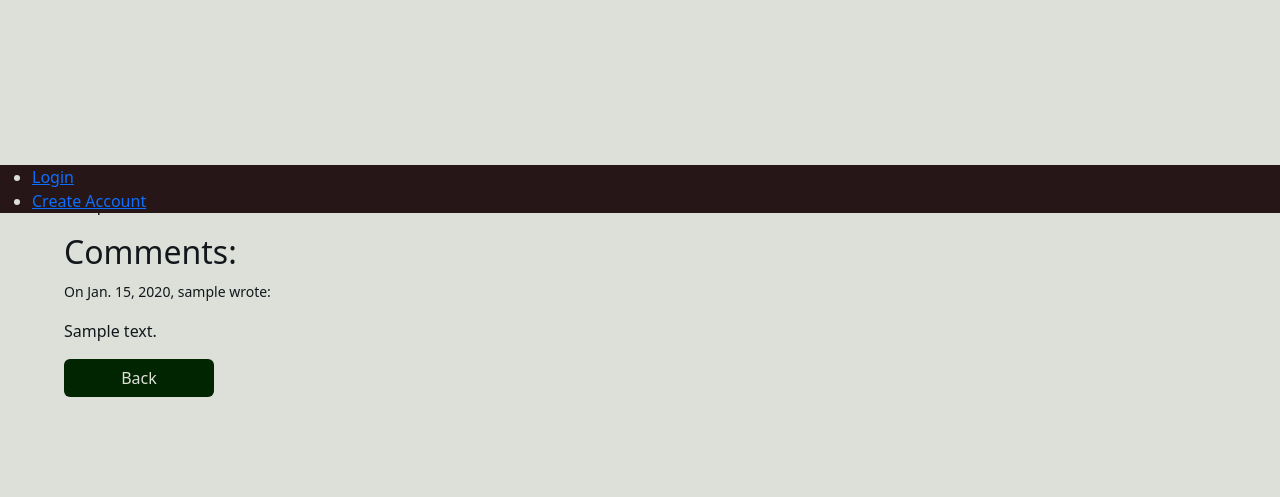
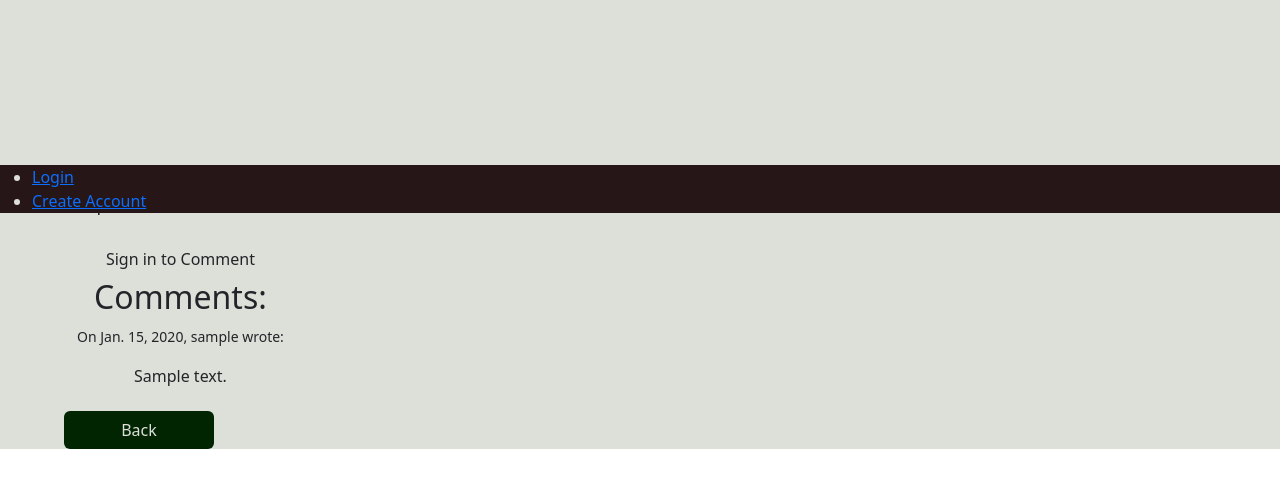
Before and after one commit to geraldine-mor/diggit, a Django app: a page that uses templates/base.html in a window 1280 px wide. Shown: the part 587-1084 px from the top of the page. Before the commit the page ends 984 px from the top, so only its background shows below. Run offline with Django 5.2, Linux system fonts and the light colour scheme; tables that the repository leaves empty hold one stand-in row (values such as "Sample post"); some libraries are stand-ins or nearby versions; some web fonts are replaced.

Commit message:
Add comment form and test

```diff
--- a/blog/forms.py
+++ b/blog/forms.py
@@ -1,4 +1,5 @@
 from django import forms
+from .models import Comment
 
 class SignupForm(forms.Form):
     first_name = forms.CharField(max_length=30, label='First Name')
@@ -14,3 +15,9 @@ class SignupForm(forms.Form):
         user.first_name = self.cleaned_data['first_name']
         user.last_name = self.cleaned_data['last_name']
         user.save()
+
+
+class CommentForm(forms.ModelForm):
+    class Meta:
+        model = Comment
+        fields = ('content',)
--- a/blog/templates/blog/read_post.html
+++ b/blog/templates/blog/read_post.html
@@ -20,14 +20,28 @@
     <div class="content">
         <p id="post-content">{{ post.content | linebreaks }}</p>
         {% if post.comments %}
+        <button id="{% if user.is_authenticated %}comment-btn{% else %}signin-btn{% endif %}" class="btn"
+            type="button">{% if user.is_authenticated %}Comment</button>
+            {% else %}<a class="btn" href="{% url 'account_signup' %}">Sign in to Comment</a>{% endif %}
         <h2>Comments:</h2>
         {% for comment in post.comments.all %}
-        <span class="comment-details small">On {{ comment.created_on | date }}, {{ comment.author.username }} wrote:</span>
+        <span class="comment-details small">On {{ comment.created_on | date }}, {{ comment.author.username }}
+            wrote:</span>
         <p class="comment-body">{{ comment.content | linebreaks }}</p>
         {% endfor %}{% endif %}
     </div>
     <a class="btn back-btn" href="{% url 'digging_deeper' %}">Back</a>
 </div>
 
+<div id="comment-form" class="hidden">
+    <form method="post" action="{% url 'read_post' post.slug %}">
+        {% csrf_token %}
+        <h3>Leave a comment on {{ post.title }}</h3>
+        <p>You are commenting as {{ user.username }}</p>
+        <textarea class="comment-box" maxlength="1000" name="content"></textarea>
+        <button class="btn submit-btn" type="submit">Comment</button>
+    </form>
+</div>
+
 
 {% endblock %}
--- a/blog/views.py
+++ b/blog/views.py
@@ -1,6 +1,8 @@
 from django.shortcuts import render, get_object_or_404
 from django.views import generic
+from django.contrib import messages
 from .models import Post, Comment
+from .forms import CommentForm
 
 # Create your views here.
 class PostList (generic.ListView):
@@ -21,6 +23,8 @@ def read_post(request, slug):
     **Context**
     ``post``
         An instance of :model: `blog.post`
+    ``comment_form``
+        The form to add a comment
 
     **Template**
     :template: blog/read_post.html
@@ -28,8 +32,28 @@ def read_post(request, slug):
     queryset = Post.objects.filter(status=1)
     post = get_object_or_404(queryset, slug=slug)
 
+    if request.method == "POST":
+        comment_form = CommentForm(data=request.POST)
+        if comment_form.is_valid():
+            parent_id = request.POST.get('parent_id')
+
+            comment = comment_form.save(commit=False)
+            comment.author = request.user
+            comment.post = post
+            if parent_id:
+                comment.parent = get_object_or_404(Comment, id=int(parent_id))
+
+            comment.save()
+            messages.add_message(
+                request, messages.SUCCESS,
+                "Comment saved"
+            )
+
+    comment_form = CommentForm()
+
     return render(
         request,
         "blog/read_post.html",
-        {"post": post}
+        {"post": post,
+         "comment_form": comment_form}
     )
--- a/diggit/settings.py
+++ b/diggit/settings.py
@@ -27,7 +27,7 @@ TEMPLATES_DIR = os.path.join(BASE_DIR, 'templates')
 SECRET_KEY = os.environ.get("SECRET_KEY")
 
 # SECURITY WARNING: don't run with debug turned on in production!
-DEBUG = True
+DEBUG = False
 
 ALLOWED_HOSTS = ['.herokuapp.com', '127.0.0.1',]
 
--- /dev/null
+++ b/static/js/comments.js
@@ -0,0 +1,6 @@
+$(document).ready(function(){
+
+    $("#comment-btn").click(function(){
+        $("#comment-form").show();
+    });
+});
--- a/templates/base.html
+++ b/templates/base.html
@@ -46,11 +46,15 @@
                     <div class="collapse navbar-collapse" id="navbarSupportedContent">
                         <ul class="navbar-nav ms-auto">
                             {% if user.is_superuser %}
-                            <li class="nav-item ms-auto"><a id="admin-link" class="nav-link" href="{% url 'admin:index' %}">Admin</a></li>
+                            <li class="nav-item ms-auto"><a id="admin-link" class="nav-link"
+                                    href="{% url 'admin:index' %}">Admin</a></li>
                             {% endif %}
-                            <li class="nav-item ms-auto"><a href="{% url 'home' %}" class="nav-link {% if request.path == home_url %}active{% endif %}">Home</a></li>
+                            <li class="nav-item ms-auto"><a href="{% url 'home' %}"
+                                    class="nav-link {% if request.path == home_url %}active{% endif %}">Home</a></li>
                             <li class="nav-item ms-auto"><a href="#" class="nav-link">Diggit Forum</a></li>
-                            <li class="nav-item ms-auto"><a href="{% url 'digging_deeper' %}" class="nav-link {% if request.path == blog_url %}active{% endif %}">Digging Deeper</a></li>
+                            <li class="nav-item ms-auto"><a href="{% url 'digging_deeper' %}"
+                                    class="nav-link {% if request.path == blog_url %}active{% endif %}">Digging
+                                    Deeper</a></li>
                             <li class="nav-item ms-auto"><a href="#" class="nav-link">Contact</a></li>
                         </ul>
                     </div>
@@ -59,8 +63,11 @@
         </header>
 
         <main>
-            <div class="login-state {% if request.resolver_match.url_name in 'account_signup account_login account_logout' %}hidden{% endif %}">{% if user.is_authenticated %}Welcome back {{ user.first_name }}
-                {% else %}Please <a href="{% url 'account_login' %}" class="link">login</a> or <a href="{% url 'account_signup' %}" class="link">register</a> to enjoy all diggit's features {% endif %}
+            <div
+                class="login-state {% if request.resolver_match.url_name in 'account_signup account_login account_logout' %}hidden{% endif %}">
+                {% if user.is_authenticated %}Welcome back {{ user.first_name }}
+                {% else %}Please <a href="{% url 'account_login' %}" class="link">login</a> or <a
+                    href="{% url 'account_signup' %}" class="link">register</a> to enjoy all diggit's features {% endif %}
             </div>
 
             {% block content %}
@@ -69,17 +76,25 @@
 
         </main>
 
-        <footer class="fixed-bottom">
+        <footer class="sticky-bottom">
             <ul class="user-auth">
                 {% if user.is_authenticated %}
                 <li class="ms-auto auth-item"><a href="{% url 'account_logout' %}" class="auth-link">Logout</a></li>
                 {% else %}
                 <li class="ms-auto auth-item"><a href="{% url 'account_login' %}" class="auth-link">Login</a></li>
-                <li class="ms-auto auth-item"><a href="{% url 'account_signup' %}" class="auth-link">Create Account</a></li>
+                <li class="ms-auto auth-item"><a href="{% url 'account_signup' %}" class="auth-link">Create Account</a>
+                </li>
                 {% endif %}
             </ul>
 
         </footer>
+
+        <!--jQuery CDN-->
+        <script src="https://code.jquery.com/jquery-4.0.0.js"
+            integrity="sha256-9fsHeVnKBvqh3FB2HYu7g2xseAZ5MlN6Kz/qnkASV8U=" crossorigin="anonymous"></script>
+
+        <!--Custom JS-->
+        <script src="{% static 'js/comments.js' %}"></script>
 
         <!--Bootstrap JS-->
         <script src="https://cdn.jsdelivr.net/npm/bootstrap@5.3.8/dist/js/bootstrap.bundle.min.js"
```
Also changed, not shown: blog/templates/digging_deeper.html (+9 -5 lines).
